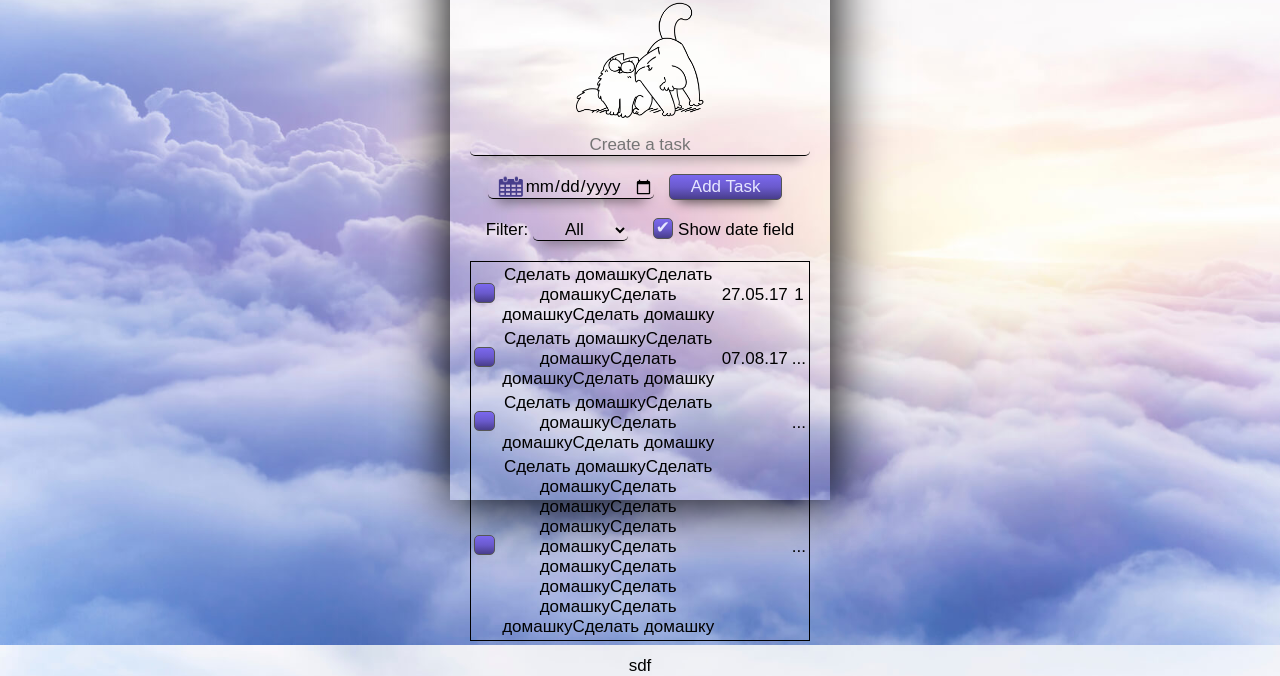
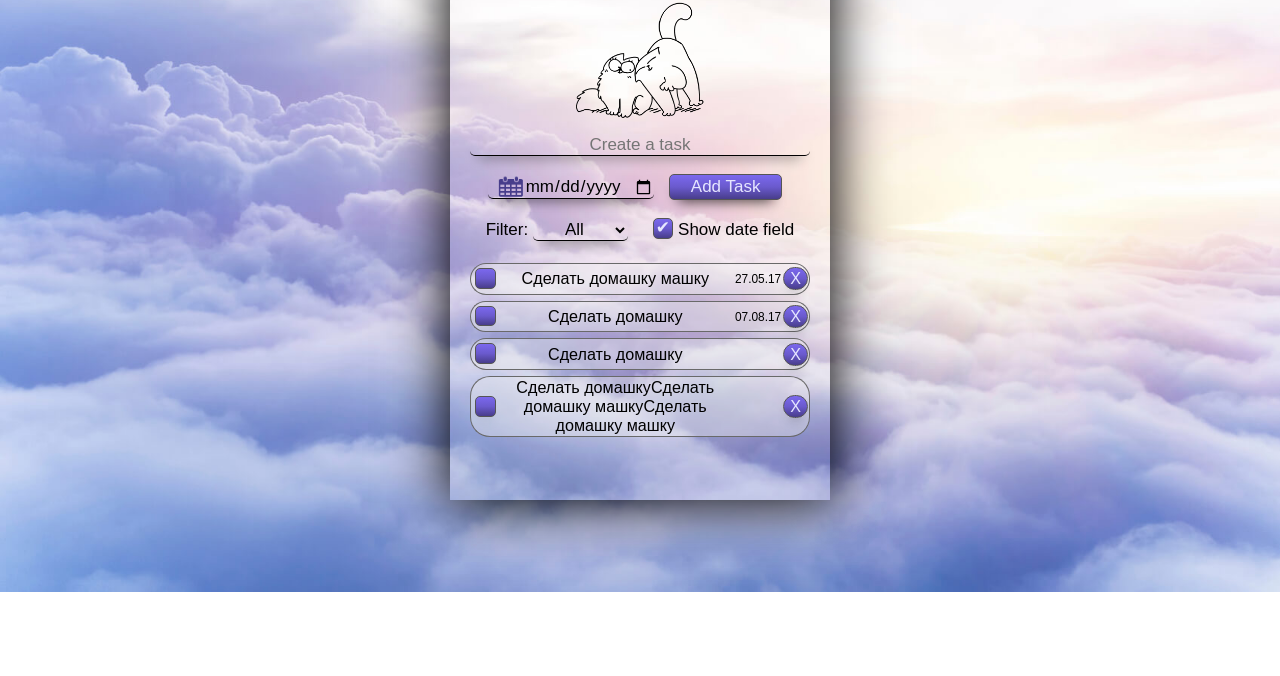
Before and after one commit to Tktenshi/to-do-list, a plain HTML site: page index.html in a window 1280 px wide. Shown: the part 208-884 px from the top of the page. After the commit the page ends 800 px from the top, so only its background shows below. Drawn offline with Linux system fonts and the light colour scheme; a web font is replaced by a local one.

Commit message:
прописаны стили для таблицы

```diff
--- a/index.html
+++ b/index.html
@@ -13,7 +13,7 @@
     <input class="list_input list_el" type="text" placeholder="Create a task" tabindex="1" autofocus>
     <div>
         <input type="date" placeholder="Due date" class="list_input list_el" tabindex="2">
-        <button class="list_button list_el">Add Task</button>
+        <button class="list_button list_el violet">Add Task</button>
     </div>
     <span class="no-wrap">
         <label for="list-filter">Filter: </label>
@@ -27,36 +27,37 @@
     </span>
     <span class="no-wrap">
         <input type="checkbox" class="list_check" checked id="list-check">
-        <label for="list-check" class="list_el list_label-check"></label>
+        <label for="list-check" class="list_el list_label-check violet"></label>
         <label for="list-check">Show date field</label>
     </span>
+    <div class="list_table-container">
         <table class="list_table">
             <tr>
-            <td><input type="checkbox" class="list_check" id="0"><label for="0" class="list_el list_label-check"></label></td>
-            <td>Сделать домашкуСделать домашкуСделать домашкуСделать домашку</td>
-            <td>27.05.17</td>
-            <td>1</td>
+                <td class="list_table-checkbox"><input type="checkbox" class="list_check" id="0"><label for="0"class="violet list_el list_label-check"></label></td>
+                <td>Сделать домашку машку</td>
+                <td class="list_table-date">27.05.17</td>
+                <td><button class="list_button--del list_el violet"></button></td>
             </tr>
             <tr>
-            <td><input type="checkbox" class="list_check" id="1"><label for="1" class="list_el list_label-check"></label></td>
-            <td>Сделать домашкуСделать домашкуСделать домашкуСделать домашку</td>
-            <td>07.08.17</td>
-            <td>...</td>
+                <td class="list_table-checkbox"><input type="checkbox" class="list_check" id="1"><label for="1"class="violet list_el list_label-check"></label></td>
+                <td>Сделать домашку</td>
+                <td class="list_table-date">07.08.17</td>
+                <td><button class="list_button--del list_el violet"></button></td>
             </tr>
             <tr>
-            <td><input type="checkbox" class="list_check" id="2"><label for="2" class="list_el list_label-check"></label></td>
-            <td>Сделать домашкуСделать домашкуСделать домашкуСделать домашку</td>
-            <td></td>
-            <td>...</td>
+                <td class="list_table-checkbox"><input type="checkbox" class="list_check" id="2"><label for="2"class="violet list_el list_label-check"></label></td>
+                <td>Сделать домашку</td>
+                <td class="list_table-date"></td>
+                <td><button class="list_button--del list_el violet"></button></td>
             </tr>
             <tr>
-            <td><input type="checkbox" class="list_check" id="3"><label for="3" class="list_el list_label-check"></label></td>
-            <td>Сделать домашкуСделать домашкуСделать домашкуСделать домашкуСделать домашкуСделать домашкуСделать домашкуСделать домашкуСделать домашкуСделать домашку</td>
-            <td></td>
-            <td>...</td>
+                <td class="list_table-checkbox"><input type="checkbox" class="list_check" id="3"><label for="3"class="violet list_el list_label-check"></label></td>
+                <td>Сделать домашкуСделать домашку машкуСделать домашку машку</td>
+                <td class="list_table-date"></td>
+                <td><button class="list_button--del list_el violet"></button></td>
             </tr>
         </table>
-    <div>sdf</div>
+    </div>
 </article>
 </body>
 </html>
--- a/styles/to-do-list.css
+++ b/styles/to-do-list.css
@@ -1,4 +1,5 @@
 @import url('https://fonts.googleapis.com/css?family=Droid+Sans:400,700|Neucha&subset=cyrillic');
+/*@import url('https://fonts.googleapis.com/css?family=Droid+Sans|Neucha|Roboto&subset=cyrillic');*/
 
 html, body {
     font: 17px 'Droid Sans', Arial, sans-serif;
@@ -47,12 +48,24 @@ body {
     margin: 7px 10px;
     padding: 2px 21px;
     outline: none;
-    background: linear-gradient(to bottom, /*#9370DB,*/ #7B68EE, #6A5ACD, #483D8B);
-    color: #E6E6FF;
-    border: 1px solid #555555;
 }
 
 .list_button:active {
+    background: linear-gradient(to top, /*#9370DB,*/ #7B68EE, #6A5ACD, #483D8B);
+}
+
+.list_button--del {
+    outline: none;
+    border-radius: 15px;
+    -moz-padding-start: 6px;
+    -moz-padding-end: 6px;
+}
+
+.list_button--del:before {
+    content: 'X';
+}
+
+.list_button--del:active {
     background: linear-gradient(to top, /*#9370DB,*/ #7B68EE, #6A5ACD, #483D8B);
 }
 
@@ -105,7 +118,7 @@ body {
     height: 1.1rem;
     width: 1.1rem;
     line-height: 1.1rem;
-    margin: 0 0 4px 0;
+    margin: 0px 0 4px 0;
 
     background: linear-gradient(to bottom, /*#9370DB,*/ #7B68EE, #6A5ACD, #483D8B);
     color: #E6E6FF;
@@ -116,14 +129,67 @@ body {
     content: "✔";
 }
 
+/*.list_check:checked ~ label {*/
+    /*text-decoration: line-through;*/
+/*}*/
+
 .list_check:hover + .list_label-check {
     box-shadow: 0 9px 19px -5px black;
 }
 
+.list_table-container {
+    margin: 12px auto;
+    /*border: 1px solid red;*/
+    height: 42%;
+    overflow-y: auto;
+    overflow-x: hidden;
+}
+
 .list_table {
-    display: inline-block;
     width: 100%;
-    margin: 10px auto;
-    border: 1px solid black;
-    overflow: auto;
+    /*border: 1px solid black;*/
+    border-collapse: separate;
+    border-spacing: 0 6px;
+    margin-top: -6px;
+    font-size: 0.95rem;
 }
+
+.list_table-date {
+    font-size: 0.7rem;
+}
+
+.list_table tr:hover {
+    background-color: rgba(123, 104, 238, 0.4);
+    cursor: default;
+}
+
+.list_table-checkbox {
+    padding-left: 4px;
+    padding-top: 4px;
+}
+
+.list_table td {
+    border: 1px solid #696969;
+    border-left: none;
+    border-right: none;
+    /*padding: 0px 1px 0px 0px;*/
+    background-color: rgba(240, 240, 240, 0.4);
+}
+
+.list_table td:first-child {
+    border-left: 1px solid #696969;
+    border-top-left-radius: 20px;
+    border-bottom-left-radius: 20px;
+}
+
+.list_table td:last-child {
+    border-right: 1px solid #696969;
+    border-bottom-right-radius: 20px;
+    border-top-right-radius: 20px;
+}
+
+.violet {
+    background: linear-gradient(to bottom, /*#9370DB,*/ #7B68EE, #6A5ACD, #483D8B);
+    color: #E6E6FF;
+    border: 1px solid #555555;
+}
```
Lines whose indentation alone changed are shown as unchanged.
